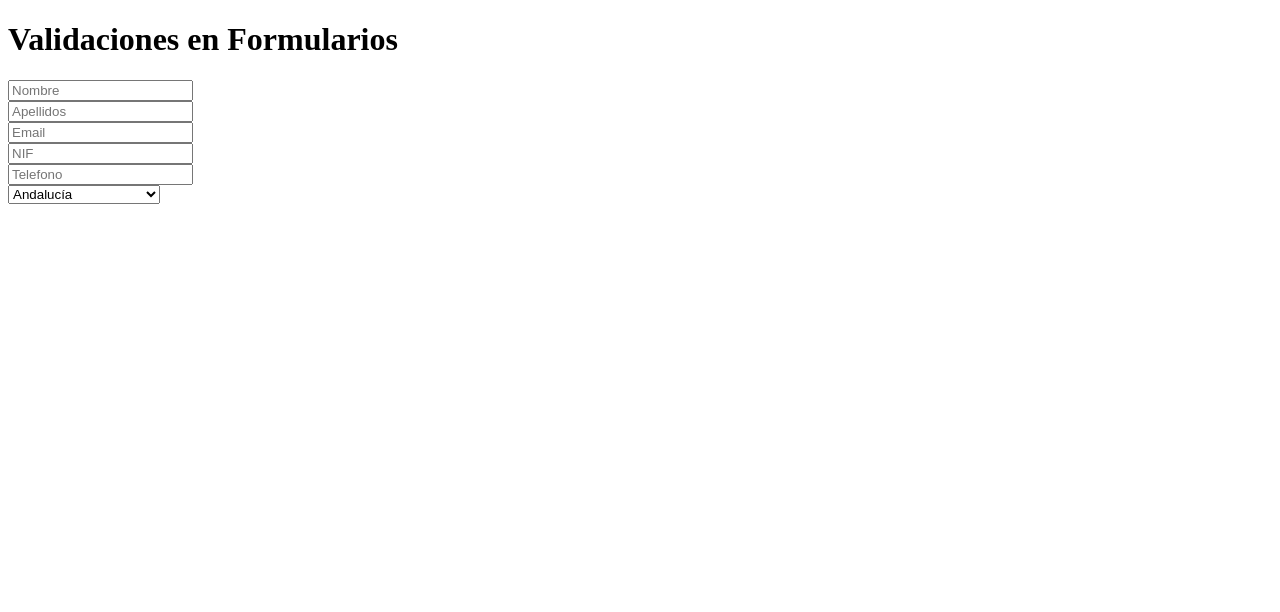
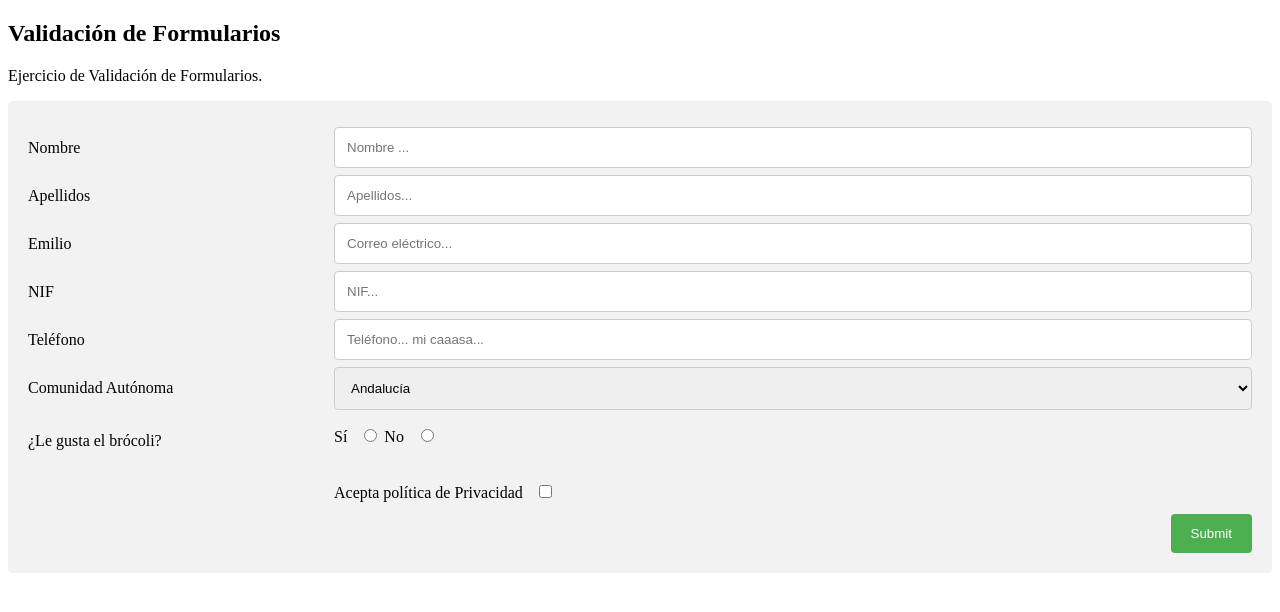
Before and after one commit to josefdzbeta/CursoJavaScript, a plain HTML site: page js/Formularios/index.html in a window 1280 px wide. Drawn offline with Linux system fonts and the light colour scheme; files that its build step writes are made by us from their sources.

Commit message:
validaciones actualizadas

```diff
--- a/js/Formularios/index.html
+++ b/js/Formularios/index.html
@@ -1,33 +1,99 @@
 <!DOCTYPE html>
-<html lang="es">
+<html lang=es>
 <head>
-        <meta charset="UTF-8">
-        <meta http-equiv="X-UA-Compatible" content="IE=edge">
-        <meta name="viewport" content="width=device-width, initial-scale=1.0">
-        <link rel="stylesheet" href="style.css">
-        <link rel="stylesheet" href="reset.css">
-        <title>Validaciones</title>
+<meta charset=utf-8 />
+<meta name=author content='Jose Angel' />
+<link rel=stylesheet href=style.css />
+
+<title>Validación de Formularios</title>
 </head>
 <body>
-        <h1>Validaciones en Formularios</h1>
+
+<h2>Validación de Formularios</h2>
+<p>Ejercicio de Validación de Formularios.</p>
+
+<div class="container">
   <form>
-            <input type="text" placeholder="Nombre"><br />
-            <input type="text" placeholder="Apellidos"><br />
-            <input type="email" placeholder="Email"><br />
-            <input type="text" placeholder="NIF"><br />
-            <input type="tel" placeholder="Telefono"><br />
-            <select name="Comunidad">
-                <option value="1">Andalucía</option>
-                <option value="2">Aragón</option>
-                <option value="3">Asturias</option>
-                <option value="4">Baleares</option>
-                <option value="5">Canarias</option>
-                <option value="6">Castilla y León</option>
-                <option value="7">Castilla-La Mancha</option>
-                <option value="8">Cataluña</option>
-                <option value="9">Comunitat Valenciana</option>
-                <option value="10">Extremadura</option>
+  <div class="row">
+    <div class="col-25">
+      <label for="iNombre">Nombre</label>
+    </div>
+    <div class="col-75">
+      <input type="text" id="iNombre" placeholder="Nombre ...">
+    </div>
+  </div>
+  <div class="row">
+    <div class="col-25">
+      <label for="iApellidos">Apellidos</label>
+    </div>
+    <div class="col-75">
+      <input type="text" id="iApellidos" placeholder="Apellidos...">
+    </div>
+  </div>
+  <div class="row">
+    <div class="col-25">
+      <label for="iEmail">Emilio</label>
+    </div>
+    <div class="col-75">
+      <input type="text" id="iEmail" placeholder="Correo eléctrico...">
+    </div>
+  </div>
+  <div class="row">
+    <div class="col-25">
+      <label for="iNIF">NIF</label>
+    </div>
+    <div class="col-75">
+      <input type="text" id="iNIF" pattern="[0-9]{8}[A-Z]" placeholder="NIF...">
+    </div>
+  </div>
+  <div class="row">
+    <div class="col-25">
+      <label for="iTelefono">Teléfono</label>
+    </div>
+    <div class="col-75">
+      <input type="text" id="iTelefono" placeholder="Teléfono... mi caaasa...">
+    </div>
+  </div>
+  <div class="row">
+    <div class="col-25">
+      <label for="sComunidad">Comunidad Autónoma</label>
+    </div>
+    <div class="col-75">
+      <select id="sComunidad">
+        <option value=1>Andalucía</option>
+        <option value=2>Aragón</option>
+        <option value=3>Asturias</option>
+        <option value=4>Illes Balears</option>
+        <option value=5>Canarias</option>
+        <option value=6>Cantabria</option>
+        <option value=7>Castilla y León</option>
+        <option value=8>Castilla-La Mancha</option>
+        <option value=9>Catalunya</option>
+        <option value=10>Comunitat Valenciana</option>
+        <option value=11>Extremadura</option>
       </select>
+    </div>
+  </div>
+  <div class="row">
+    <div class="col-25">
+      <p>¿Le gusta el brócoli?</p>
+    </div>
+    <div class="col-75">
+      <label for=rSi>Sí</label><input type=radio id=rSi name=brocoli value=si />
+      <label for=rSi>No</label><input type=radio id=rNo name=brocoli value=no />
+    </div>
+  </div>
+  <div class="row">
+    <div class="col-25">&nbsp;</div>
+    <div class="col-75">
+      <label for=iPolitica>Acepta política de Privacidad </label><input type=checkbox id=iPolitica />
+    </div>
+  <br>
+  <div class="row">
+    <input type="submit" value="Submit">
+  </div>
   </form>
+</div>
+  <script src="validaciones.js"></script>
 </body>
 </html>
--- /dev/null
+++ b/js/Formularios/style.css
@@ -0,0 +1,63 @@
+* {
+    box-sizing: border-box;
+  }
+
+  input[type=text], select, textarea {
+    width: 100%;
+    padding: 12px;
+    border: 1px solid #ccc;
+    border-radius: 4px;
+    resize: vertical;
+  }
+
+  label {
+    padding: 12px 12px 12px 0;
+    display: inline-block;
+  }
+
+  input[type=submit] {
+    background-color: #4CAF50;
+    color: white;
+    padding: 12px 20px;
+    border: none;
+    border-radius: 4px;
+    cursor: pointer;
+    float: right;
+  }
+
+  input[type=submit]:hover {
+    background-color: #45a049;
+  }
+
+  .container {
+    border-radius: 5px;
+    background-color: #f2f2f2;
+    padding: 20px;
+  }
+
+  .col-25 {
+    float: left;
+    width: 25%;
+    margin-top: 6px;
+  }
+
+  .col-75 {
+    float: left;
+    width: 75%;
+    margin-top: 6px;
+  }
+
+  /* Clear floats after the columns */
+  .row:after {
+    content: "";
+    display: table;
+    clear: both;
+  }
+
+  /* Responsive layout - when the screen is less than 600px wide, make the two columns stack on top of each other instead of next to each other */
+  @media screen and (max-width: 600px) {
+    .col-25, .col-75, input[type=submit] {
+      width: 100%;
+      margin-top: 0;
+    }
+  }
--- a/js/Formularios/validaciones.js
+++ b/js/Formularios/validaciones.js
@@ -0,0 +1,33 @@
+/**Validaciones JS
+Script para validar un Formulario
+
+@author Jose Angel Fernandez Betancourt
+@license GPL V3 2021
+**/
+
+
+'use strict'
+
+window.onload=iniciar
+
+function iniciar() {
+
+    let formulario = document.forms[0]
+    console.log(formulario)
+    formulario.onsubmit = validar
+}
+
+function validar(evento) {
+    console.log('Estoy validando')
+
+    if(!document.getElementById('iPolitica').checked)
+    return false
+    //Cpmpruebo el campo de nombre
+    if (document.getElementById('iNombre').length<3)
+    return false
+
+
+    //evento.preventDefault()
+    //return false
+
+}
```
Lines whose indentation alone changed are shown as unchanged.
